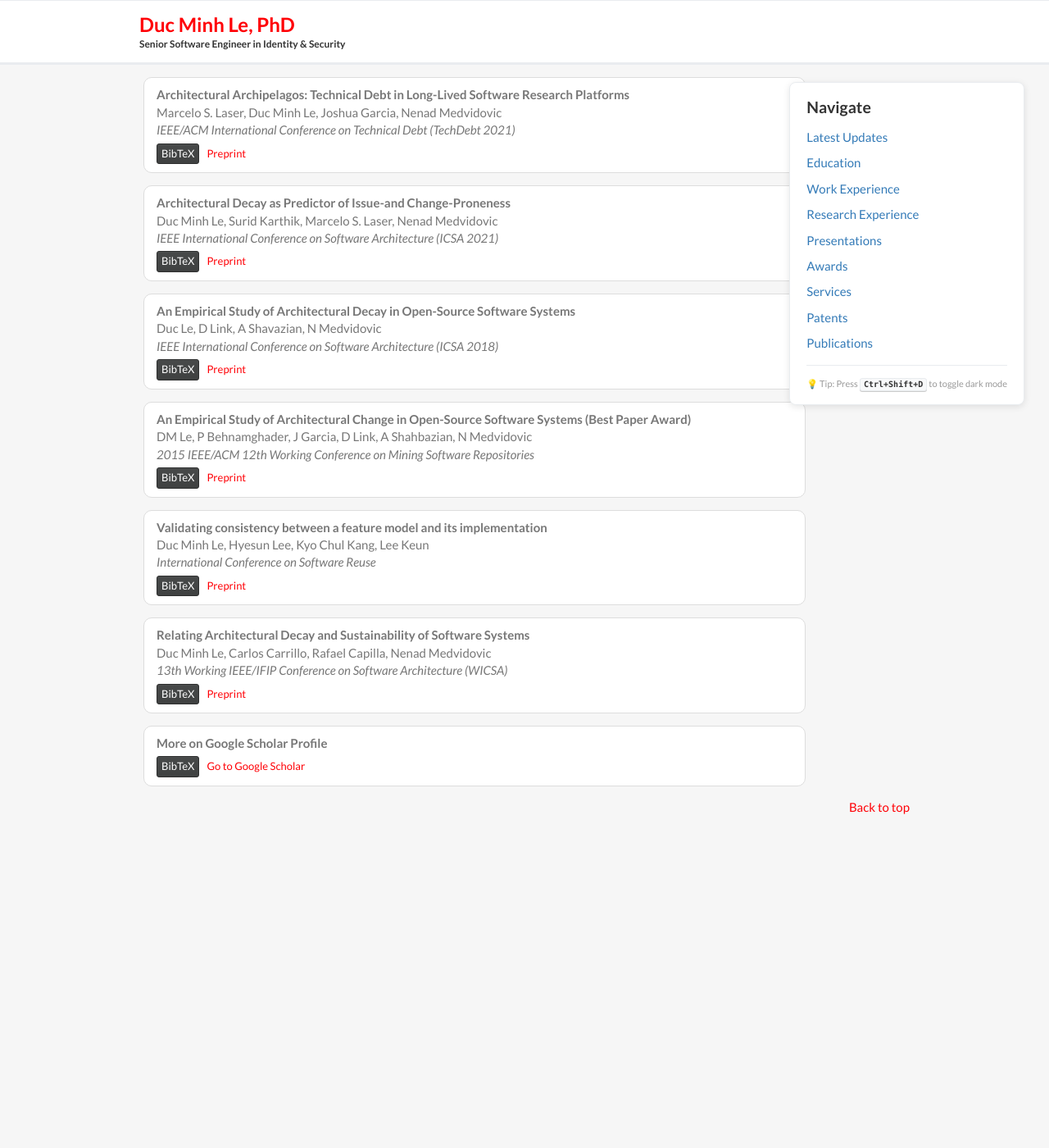
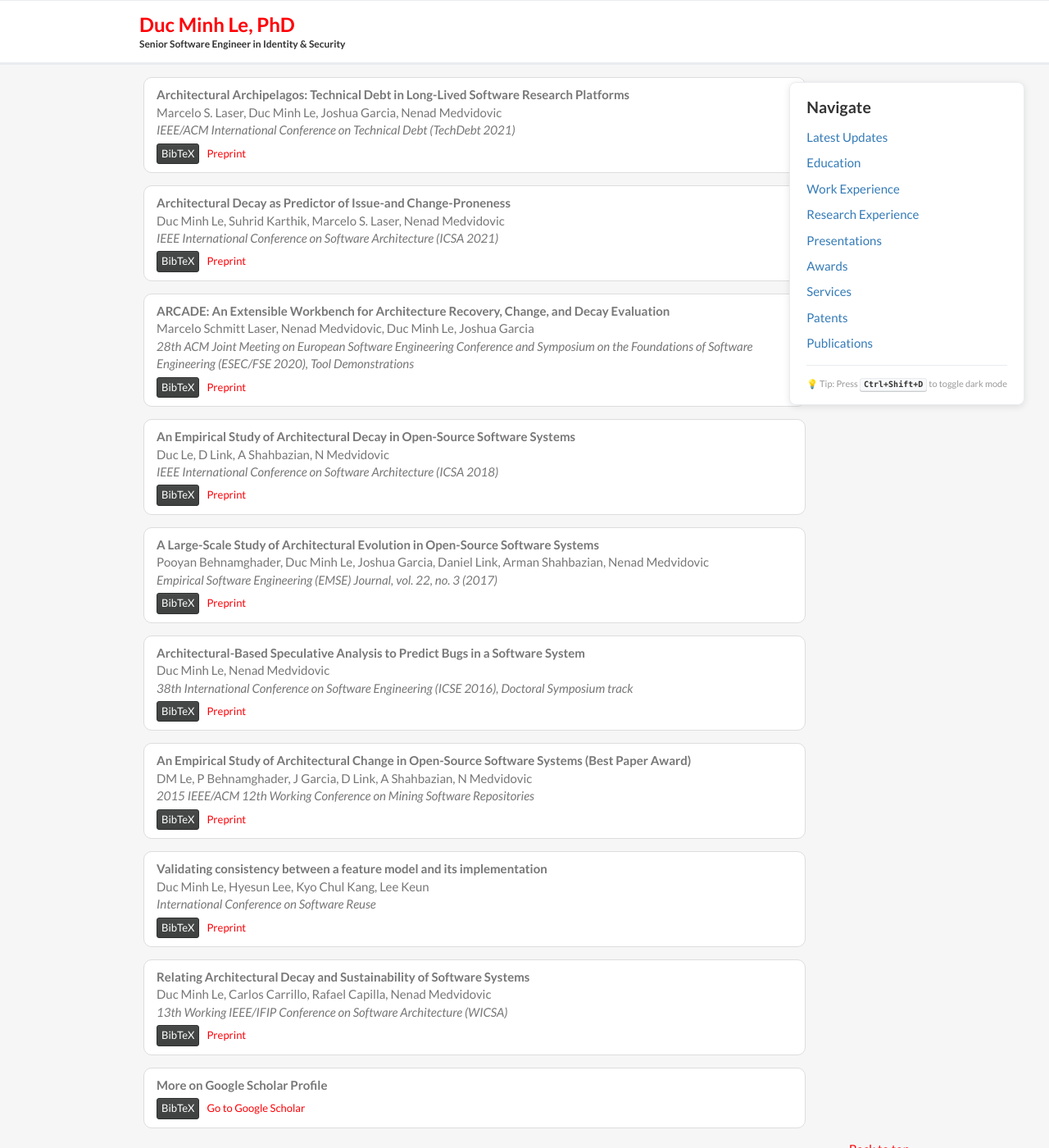
Before and after one commit to lemduc/lemduc.github.io, a Jekyll site: the page built from index.html, in a window 1280 px wide and 1400 px high, scrolled down 5464 px. Shown: the whole window at 82% size. Built offline with Jekyll 4.4.1, drawn with Linux system fonts in a browser that asks for light colours; before the commit the page ends 6459 px from its top, so only the background shows below that; some of the changed text lies outside the part shown.

Commit message:
Fix publication author typos, add 3 missing publications, correct PhD end date
- publications.yml: Surid->Suhrid (ICSA 2021), Shavazian->Shahbazian (ICSA 2018)
- Add ARCADE workbench (ESEC/FSE 2020), Large-Scale Architectural Evolution
  study (EMSE 2017), and ICSE 2016 Doctoral Symposium paper, with DOIs
- education.html: PhD end date Dec 2018 -> Jul 2018 to match CV

Co-Authored-By: Claude Opus 4.8 <noreply@anthropic.com>

```diff
--- a/_data/publications.yml
+++ b/_data/publications.yml
@@ -6,14 +6,21 @@
     @INPROCEEDINGS{9462988,  author={Laser, Marcelo Schmitt and Minh Le, Duc and Garcia, Joshua and Medvidović, Nenad},  booktitle={2021 IEEE/ACM International Conference on Technical Debt (TechDebt)},   title={Architectural Archipelagos: Technical Debt in Long-Lived Software Research Platforms},   year={2021},  volume={},  number={},  pages={94-98},  doi={10.1109/TechDebt52882.2021.00019}}
 
 - title: "Architectural Decay as Predictor of Issue-and Change-Proneness"
-  authors: "Duc Minh Le, Surid Karthik, Marcelo S. Laser, Nenad Medvidovic"
+  authors: "Duc Minh Le, Suhrid Karthik, Marcelo S. Laser, Nenad Medvidovic"
   venue: "IEEE International Conference on Software Architecture (ICSA 2021)"
   preprint_link: "https://arxiv.org/pdf/2102.09835"
   bibtex: |
     @INPROCEEDINGS{9426752,  author={Le, Duc Minh and Karthik, Suhrid and Laser, Marcelo Schmitt and Medvidovic, Nenad},  booktitle={2021 IEEE 18th International Conference on Software Architecture (ICSA)},   title={Architectural Decay as Predictor of Issue- and Change-Proneness},   year={2021},  volume={},  number={},  pages={92-103},  doi={10.1109/ICSA51549.2021.00017}}
 
+- title: "ARCADE: An Extensible Workbench for Architecture Recovery, Change, and Decay Evaluation"
+  authors: "Marcelo Schmitt Laser, Nenad Medvidovic, Duc Minh Le, Joshua Garcia"
+  venue: "28th ACM Joint Meeting on European Software Engineering Conference and Symposium on the Foundations of Software Engineering (ESEC/FSE 2020), Tool Demonstrations"
+  preprint_link: "https://dl.acm.org/doi/10.1145/3368089.3417941"
+  bibtex: |
+    @inproceedings{10.1145/3368089.3417941,  author={Laser, Marcelo Schmitt and Medvidović, Nenad and Le, Duc Minh and Garcia, Joshua},  booktitle={Proceedings of the 28th ACM Joint Meeting on European Software Engineering Conference and Symposium on the Foundations of Software Engineering (ESEC/FSE 2020)},  title={ARCADE: An Extensible Workbench for Architecture Recovery, Change, and Decay Evaluation},  year={2020},  pages={1546-1550},  doi={10.1145/3368089.3417941}}
+
 - title: "An Empirical Study of Architectural Decay in Open-Source Software Systems"
-  authors: "Duc Le, D Link, A Shavazian, N Medvidovic"
+  authors: "Duc Le, D Link, A Shahbazian, N Medvidovic"
   venue: "IEEE International Conference on Software Architecture (ICSA 2018)"
   preprint_link: "http://shahbazian.me/papers/icsa2018duc.pdf"
   bibtex: |
@@ -29,6 +36,20 @@
             doi={10.1109/ICSA.2018.00027},
             ISSN={},
             month={April},}
+
+- title: "A Large-Scale Study of Architectural Evolution in Open-Source Software Systems"
+  authors: "Pooyan Behnamghader, Duc Minh Le, Joshua Garcia, Daniel Link, Arman Shahbazian, Nenad Medvidovic"
+  venue: "Empirical Software Engineering (EMSE) Journal, vol. 22, no. 3 (2017)"
+  preprint_link: "https://link.springer.com/article/10.1007/s10664-016-9466-0"
+  bibtex: |
+    @article{10.1007/s10664-016-9466-0,  author={Behnamghader, Pooyan and Le, Duc Minh and Garcia, Joshua and Link, Daniel and Shahbazian, Arman and Medvidović, Nenad},  title={A Large-Scale Study of Architectural Evolution in Open-Source Software Systems},  journal={Empirical Software Engineering},  year={2017},  volume={22},  number={3},  pages={1146-1193},  doi={10.1007/s10664-016-9466-0}}
+
+- title: "Architectural-Based Speculative Analysis to Predict Bugs in a Software System"
+  authors: "Duc Minh Le, Nenad Medvidovic"
+  venue: "38th International Conference on Software Engineering (ICSE 2016), Doctoral Symposium track"
+  preprint_link: "https://dl.acm.org/doi/10.1145/2889160.2889260"
+  bibtex: |
+    @inproceedings{10.1145/2889160.2889260,  author={Le, Duc Minh and Medvidović, Nenad},  booktitle={Proceedings of the 38th International Conference on Software Engineering Companion (ICSE 2016), Doctoral Symposium},  title={Architectural-Based Speculative Analysis to Predict Bugs in a Software System},  year={2016},  pages={807-810},  doi={10.1145/2889160.2889260}}
 
 - title: "An Empirical Study of Architectural Change in Open-Source Software Systems (Best Paper Award)"
   authors: "DM Le, P Behnamghader, J Garcia, D Link, A Shahbazian, N Medvidovic"
--- a/_includes/education.html
+++ b/_includes/education.html
@@ -3,7 +3,7 @@
         <div class="education-html">
             <span class="education-degree"><strong>PhD in Computer Science</strong>, <a href="http://softarch.usc.edu/" target="_blank">Software Architecture Research Group (SoftArch)</a></span><br>
             <span class="education-inst">University of Southern California (USC)</span><br>
-            <span class="education-meta">Los Angeles, U.S. | Aug. 2013 - Dec. 2018</span><br>
+            <span class="education-meta">Los Angeles, U.S. | Aug. 2013 - Jul. 2018</span><br>
             <span class="education-advisor">Advisor: <a href="https://viterbi.usc.edu/directory/faculty/Medvidovic/Nenad" target="_blank">Prof. Nenad Medvidović</a></span><br>
             <span class="education-gpa">GPA: 3.87/4.00</span><br>
         </div>
```
